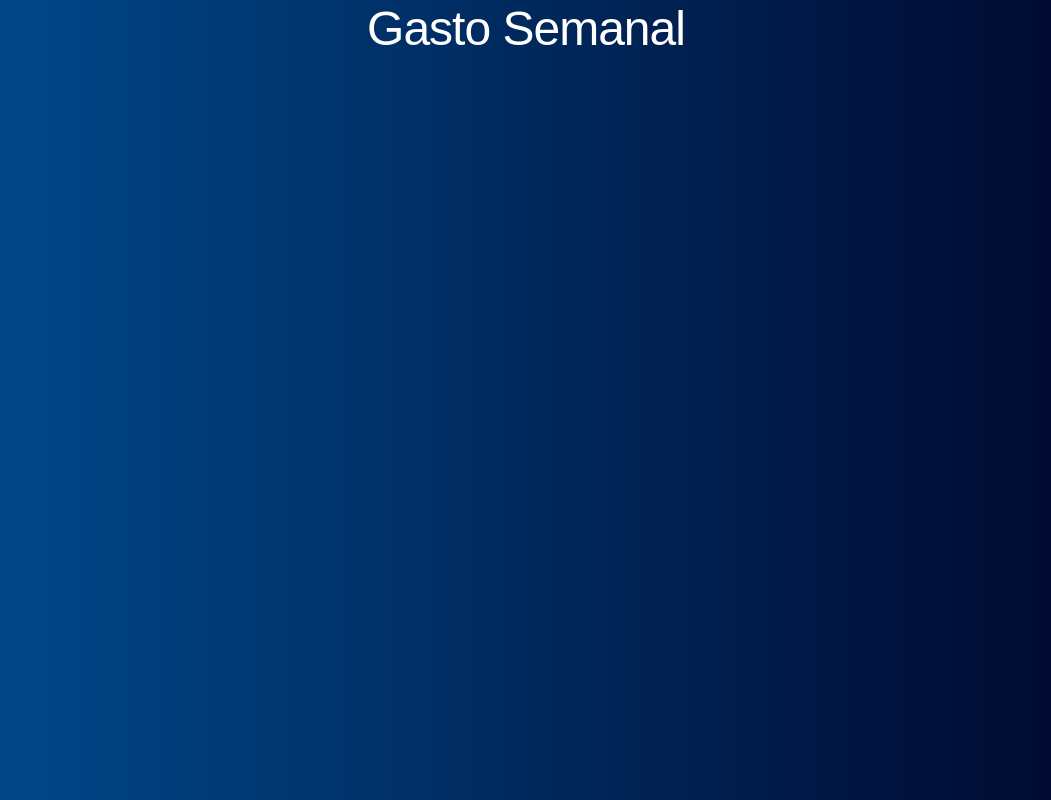
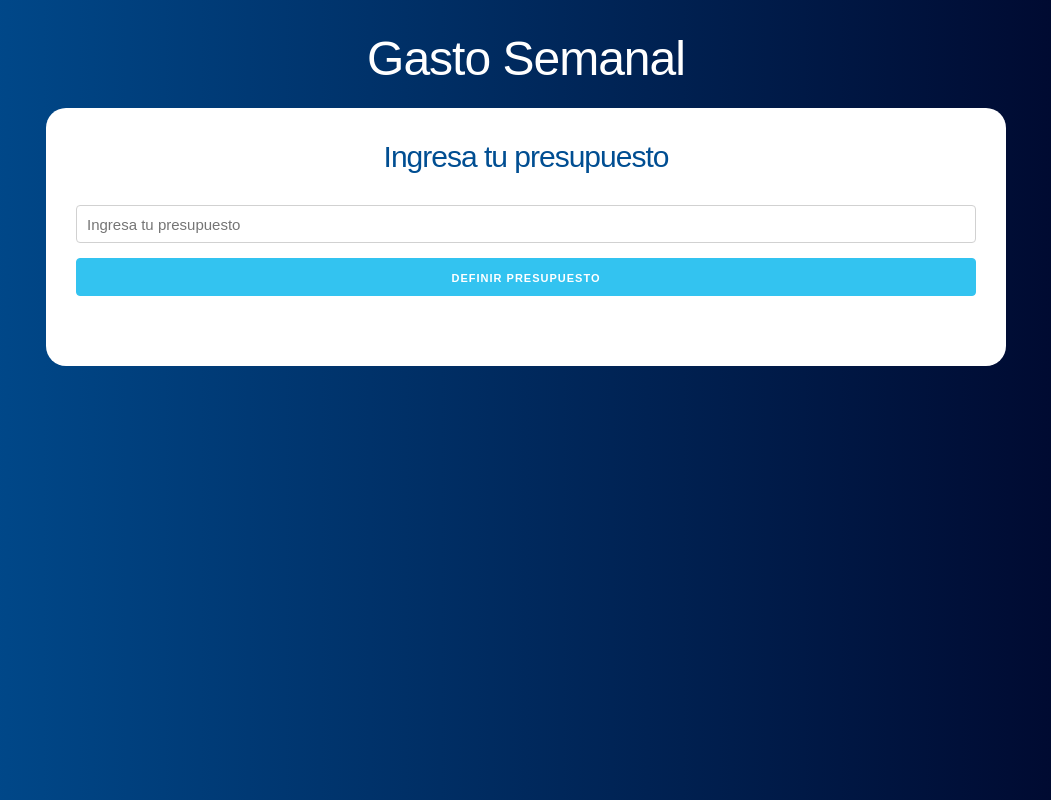
Before and after one commit to Sisifo-G/Gasto-Semanal, a React (Create React App) app: page / in a window 1280 px wide. Shown: the whole page, without its empty margins (114-1165 px from the left). Built offline with nearby package versions, Linux system fonts and the light colour scheme.

Commit message:
Maquetado componente pregunta

```diff
--- a/src/App.js
+++ b/src/App.js
@@ -1,8 +1,17 @@
 import React from 'react';
+import Pregunta from './components/Pregunta';
 
 function App() {
   return (
-    <h1>Gasto Semanal</h1>
+    <div className="container">
+      <header>
+        <h1>Gasto Semanal</h1>
+
+        <div className="contenido-principal contenido">
+          <Pregunta />
+        </div>
+      </header>
+    </div>
   );
 }
 
--- /dev/null
+++ b/src/components/Pregunta.js
@@ -0,0 +1,24 @@
+import React, { Fragment } from 'react';
+
+const Pregunta = () => {
+    return (
+        <Fragment>
+            <h2>Ingresa tu presupuesto</h2>
+            <form>
+                <input
+                    type="number"
+                    className="u-full-width"
+                    placeholder="Ingresa tu presupuesto"
+                />
+
+                <input
+                    type="submit"
+                    className="button-primary u-full-width"
+                    value="Definir Presupuesto"
+                />
+            </form>
+        </Fragment>
+    );
+}
+
+export default Pregunta;
```
Also changed, not shown: 1 other file (tests, documents, lock files or other folders).
